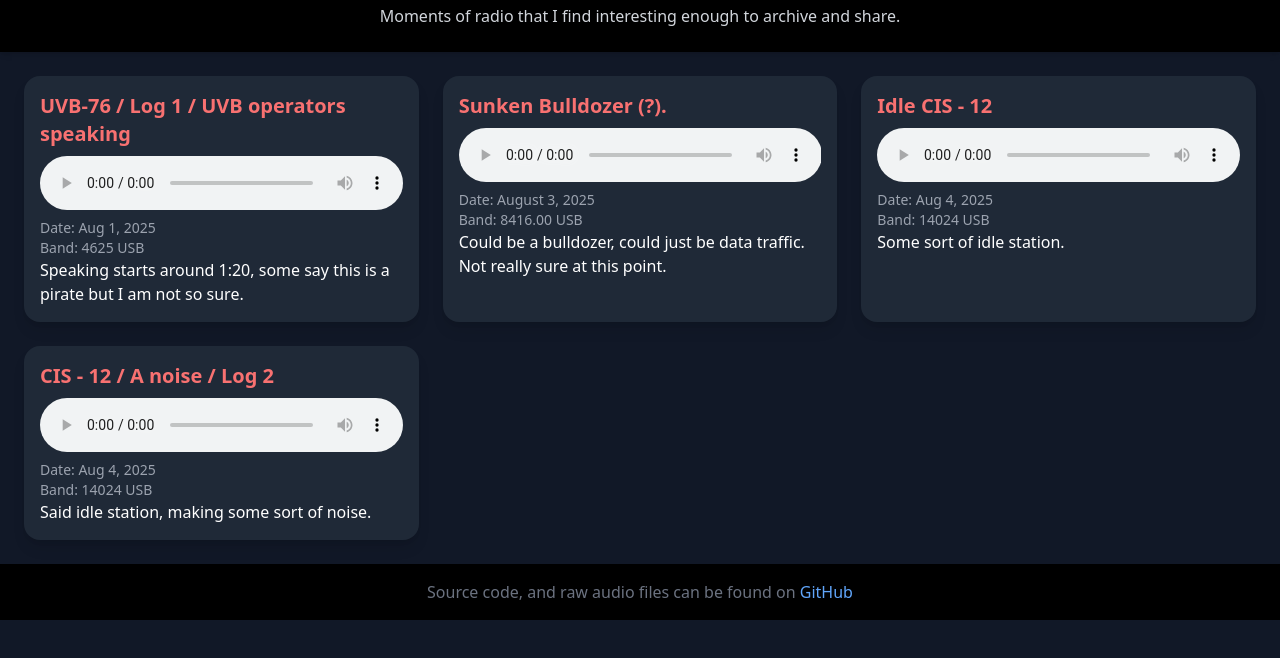
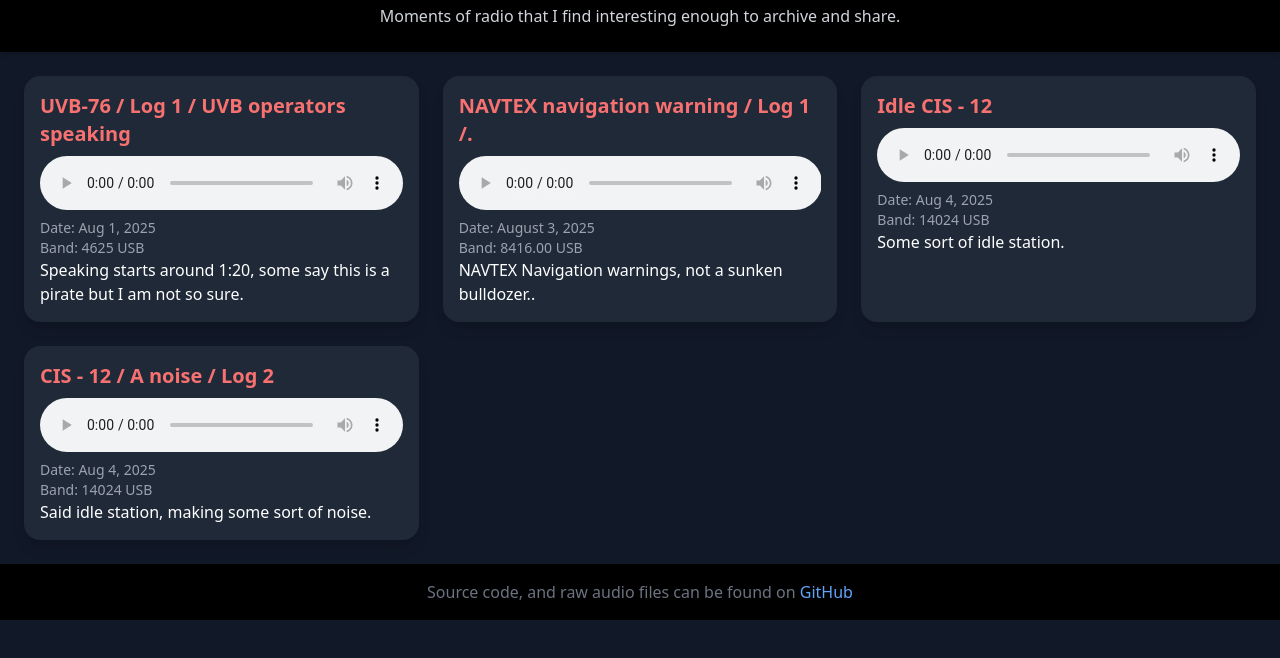
Before and after one commit to ALTF4Xx/myradio, a plain HTML site: page index.html in a window 1280 px wide. Shown: the part 64-722 px from the top of the page. Drawn offline with nearby package versions, Linux system fonts and the light colour scheme.

Commit message:
Update index.html

```diff
--- a/index.html
+++ b/index.html
@@ -25,13 +25,13 @@
     </div>
 
     <div class="bg-gray-800 rounded-2xl shadow-lg p-4">
-      <h2 class="text-xl font-semibold text-red-400 mb-2">Sunken Bulldozer (?).</h2>
+      <h2 class="text-xl font-semibold text-red-400 mb-2">NAVTEX navigation warning / Log 1 /.</h2>
       <audio controls class="w-full">
         <source src="SunkenBulldozer1.wav" type="audio/mpeg">
         Your browser does not support the audio element.
       </audio>
       <p class="mt-2 text-sm text-gray-400">Date: August 3, 2025<br>Band: 8416.00 USB</p>
-      <p>Could be a bulldozer, could just be data traffic. Not really sure at this point.</p>
+      <p>NAVTEX Navigation warnings, not a sunken bulldozer..</p>
     </div>
 
 
```
